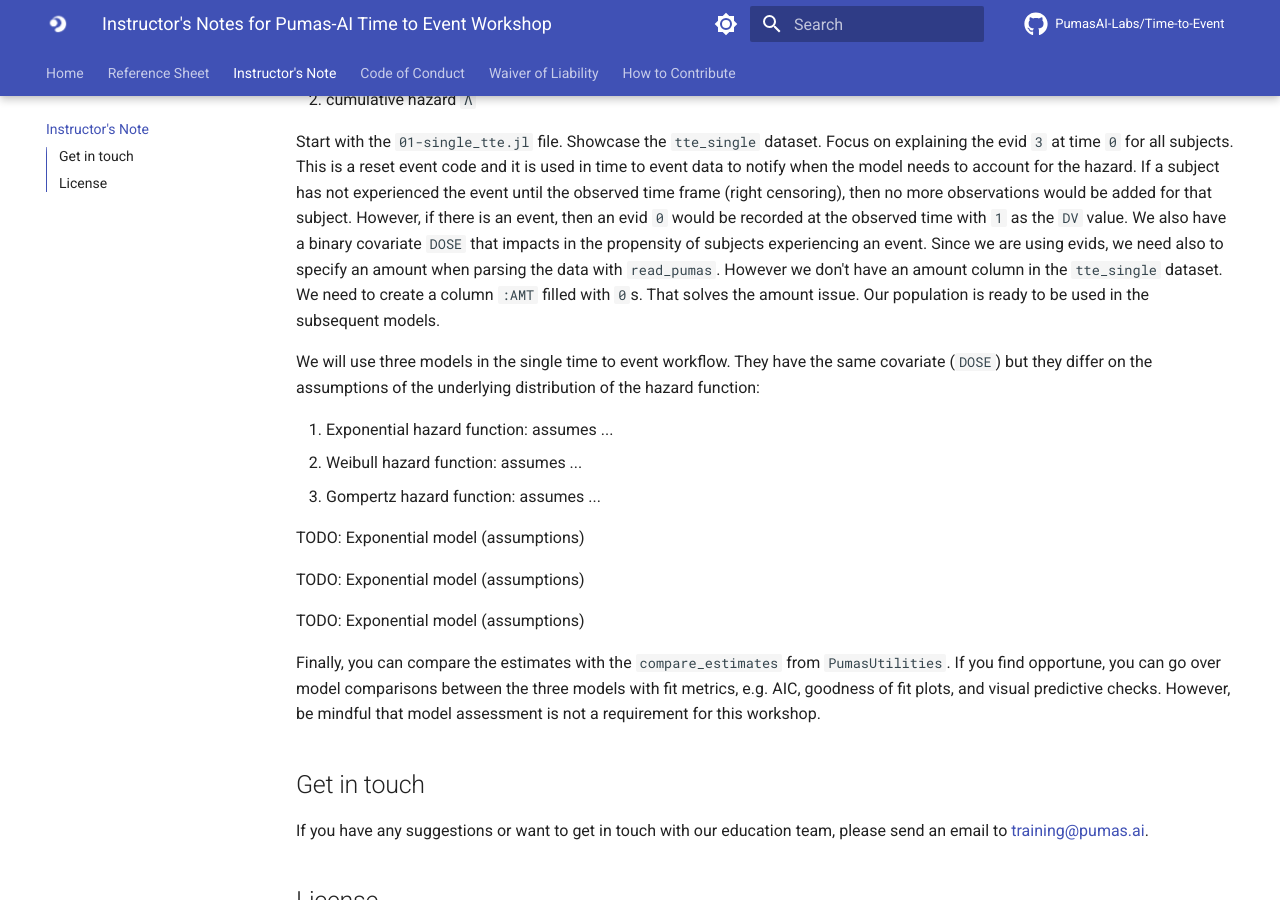
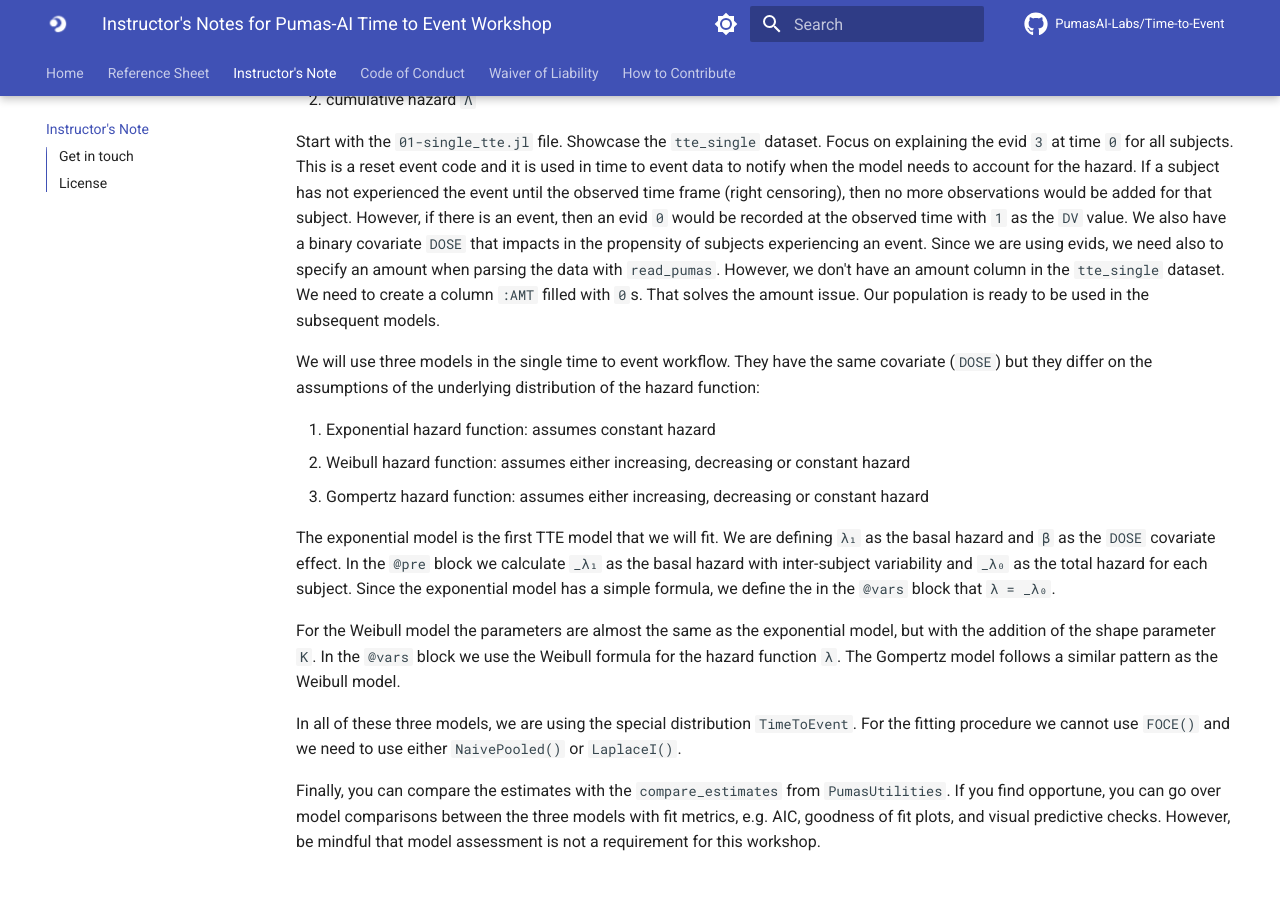
Before and after one commit to PumasAI-Labs/Time-to-Event, an MkDocs documentation site: the page built from docs/instructors.md, in a window 1280 px wide and 900 px high, scrolled down 285 px. Built offline with MkDocs 1.6.1 and Material for MkDocs 9.7.7, drawn with Linux system fonts in a browser that asks for light colours; comment, search, counter and statistics services are not loaded.

Commit message:
add instructors.md

```diff
--- a/docs/instructors.md
+++ b/docs/instructors.md
@@ -19,7 +19,7 @@ then no more observations would be added for that subject.
 However, if there is an event, then an evid `0` would be recorded at the observed time with `1` as the `DV` value.
 We also have a binary covariate `DOSE` that impacts in the propensity of subjects experiencing an event.
 Since we are using evids, we need also to specify an amount when parsing the data with `read_pumas`.
-However we don't have an amount column in the `tte_single` dataset.
+However, we don't have an amount column in the `tte_single` dataset.
 We need to create a column `:AMT` filled with `0`s.
 That solves the amount issue.
 Our population is ready to be used in the subsequent models.
@@ -27,15 +27,24 @@ Our population is ready to be used in the subsequent models.
 We will use three models in the single time to event workflow.
 They have the same covariate (`DOSE`) but they differ on the assumptions of the underlying distribution of the hazard function:
 
-1. Exponential hazard function: assumes ...
-1. Weibull hazard function: assumes ...
-1. Gompertz hazard function: assumes ...
+1. Exponential hazard function: assumes constant hazard
+1. Weibull hazard function: assumes either increasing, decreasing or constant hazard
+1. Gompertz hazard function: assumes either increasing, decreasing or constant hazard
 
-TODO: Exponential model (assumptions)
+The exponential model is the first TTE model that we will fit.
+We are defining `λ₁` as the basal hazard and `β` as the `DOSE` covariate effect.
+In the `@pre` block we calculate `_λ₁` as the basal hazard with inter-subject
+variability and `_λ₀` as the total hazard for each subject.
+Since the exponential model has a simple formula,
+we define the in the `@vars` block that `λ = _λ₀ `.
 
-TODO: Exponential model (assumptions)
+For the Weibull model the parameters are almost the same as the exponential model,
+but with the addition of the shape parameter `Κ`.
+In the `@vars` block we use the Weibull formula for the hazard function `λ`.
+The Gompertz model follows a similar pattern as the Weibull model.
 
-TODO: Exponential model (assumptions)
+In all of these three models, we are using the special distribution `TimeToEvent`.
+For the fitting procedure we cannot use `FOCE()` and we need to use either `NaivePooled()` or `LaplaceI()`.
 
 Finally, you can compare the estimates with the `compare_estimates` from `PumasUtilities`.
 If you find opportune, you can go over model comparisons between the three models with fit metrics, e.g. AIC,
```
Also changed, not shown: docs/reference.md (+3 -3 lines).
